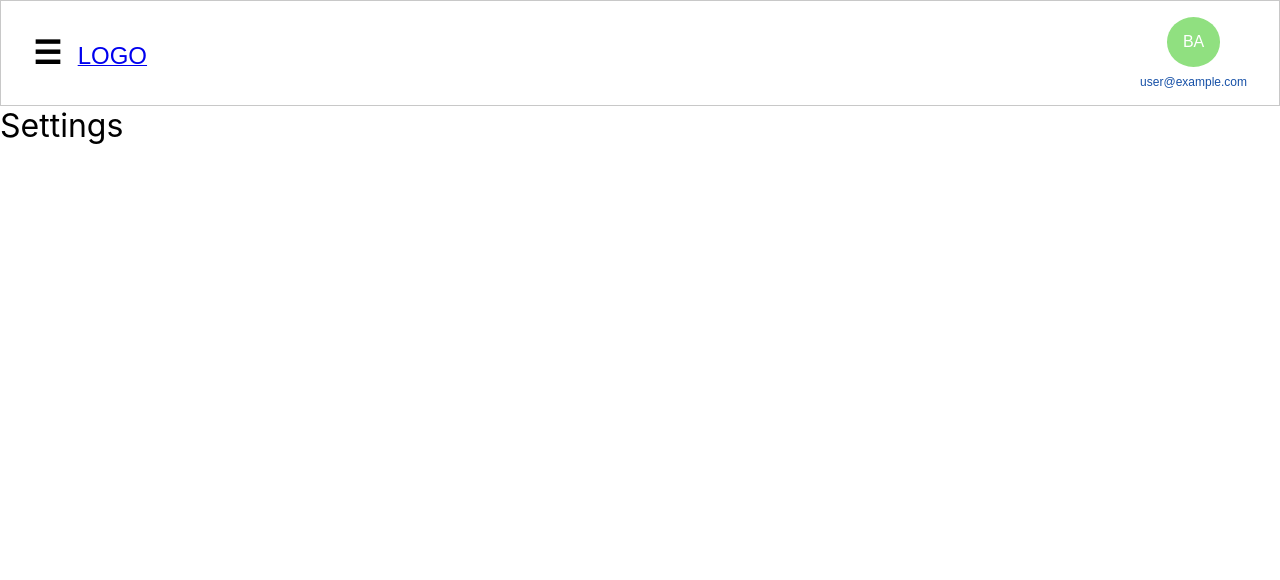
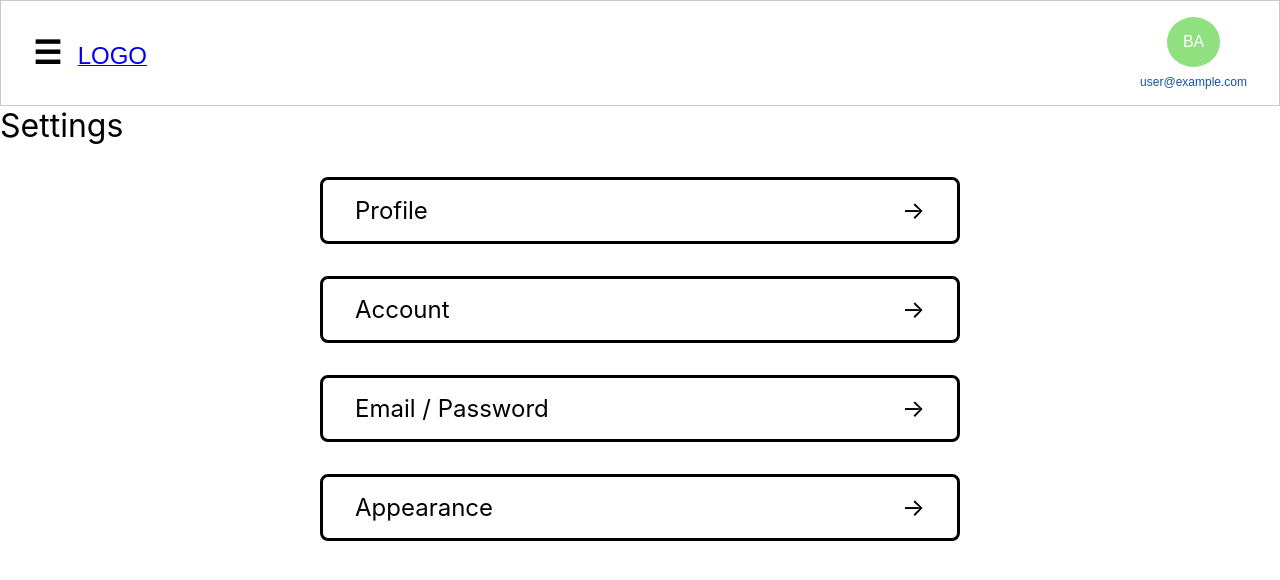
Before and after one commit to burhan221b/crat-auth-dashboard, a React (Create React App) app: page /settings in a window 1280 px wide. Shown: the top 580 px of the page. Built offline with nearby package versions, Linux system fonts and the light colour scheme; no server answers; sample sign-in values are in the browser's storage.

Commit message:
Basics of settings page, next step is darkmode

```diff
--- a/src/App.tsx
+++ b/src/App.tsx
@@ -6,6 +6,7 @@ import './styles/Msg.scss';
 import './styles/Btn.scss';
 import './styles/Nav.scss';
 import './styles/Profile.scss';
+import './styles/Settings.scss';
 import { AuthProvider } from './context/AuthContext';
 import { BrowserRouter, Routes, Route } from 'react-router-dom';
 import Dashboard from './pages/Dashboard';
--- a/src/pages/Settings.tsx
+++ b/src/pages/Settings.tsx
@@ -1,13 +1,55 @@
-import { Route, Routes } from "react-router-dom"
+import { Link, Route, Routes, useLocation, useNavigate } from "react-router-dom"
 import PrivateRoute from "../hoc/PrivateRoute"
 import PublicRoute from "../hoc/PublicRoute"
 import ForgotPassword from "./ForgotPassword"
 import UpdateProfile from "./UpdateProfile"
 
 const Settings = () => {
+    let location = useLocation();
+    const navigate = useNavigate();
+    console.log("location", location)
+
     return (
-        <div>
+        <div id="Settings">
             <h1>Settings</h1>
+            {location.pathname === "/settings" ? <>
+                <section className="settings-content">
+
+                    <div className="settings-topic-container">
+                        <Link to="profile">
+                            <h2 className="settings-topic-title">Profile</h2>
+                            <h2>&#8594;</h2>
+                        </Link>
+                    </div>
+
+
+                    <div className="settings-topic-container">
+                        <Link to="account">
+                            <h2 className="settings-topic-title">Account</h2>
+                            <h2>&#8594;</h2>
+                        </Link>
+                    </div>
+
+
+                    <div className="settings-topic-container">
+                        <Link to="email-password">
+                            <h2 className="settings-topic-title">Email / Password</h2>
+                            <h2>&#8594;</h2>
+                        </Link>
+                    </div>
+
+
+                    <div className="settings-topic-container">
+                        <Link to="appearance">
+                            <h2 className="settings-topic-title">Appearance</h2>
+                            <h2>&#8594;</h2>
+                        </Link>
+                    </div>
+
+                </section>
+            </>
+                : <button onClick={() => navigate(-1)} className="settings-btn-back">&#10094;</button>
+            }
             <Routes>
                 <Route path="update-profile" element={
                     //https://ui.dev/react-router-protected-routes-authentication/
--- /dev/null
+++ b/src/styles/Settings.scss
@@ -0,0 +1,52 @@
+#Settings {
+    display: flex;
+    flex-direction: column;
+    width: 100%;
+    align-items: center;
+
+    h1 {
+        align-self: flex-start;
+    }
+
+    .settings-btn-back {
+        border: none;
+        background-color: transparent;
+        font-size: 2rem;
+        align-self: flex-start;
+        margin: 1em 2rem;
+    }
+}
+
+// a {
+// width: 100%;
+.settings-content {
+    width: 100%;
+    max-width: 800px;
+    display: flex;
+    flex-direction: column;
+    gap: 2em;
+    align-items: center;
+    margin-top: 2em;
+    .settings-topic-container {
+        // display: flex;
+        // justify-content: space-between;
+        padding: 1em 2em;
+        border: 3px solid #000;
+        border-radius: 8px;
+        width: 80%;
+
+        &:hover {
+            background-color: #a99f9f;
+            box-shadow: 0px 0px 5px 2px lightgrey;
+            padding: 1em 2.2em;
+        }
+
+        a {
+            display: flex;
+            justify-content: space-between;
+            text-decoration: none;
+            color: #000;
+        }
+    }
+}
+// }
```
